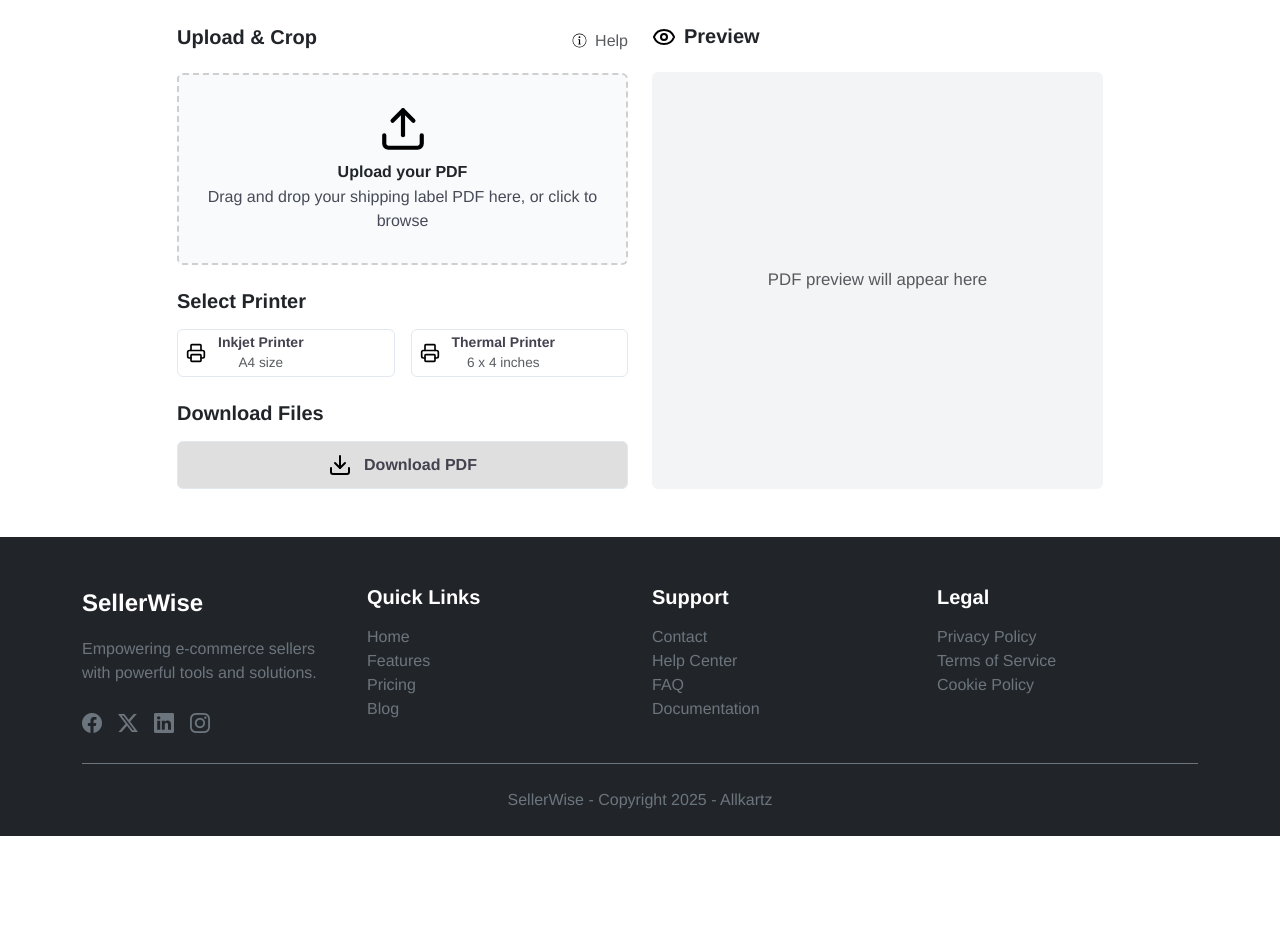
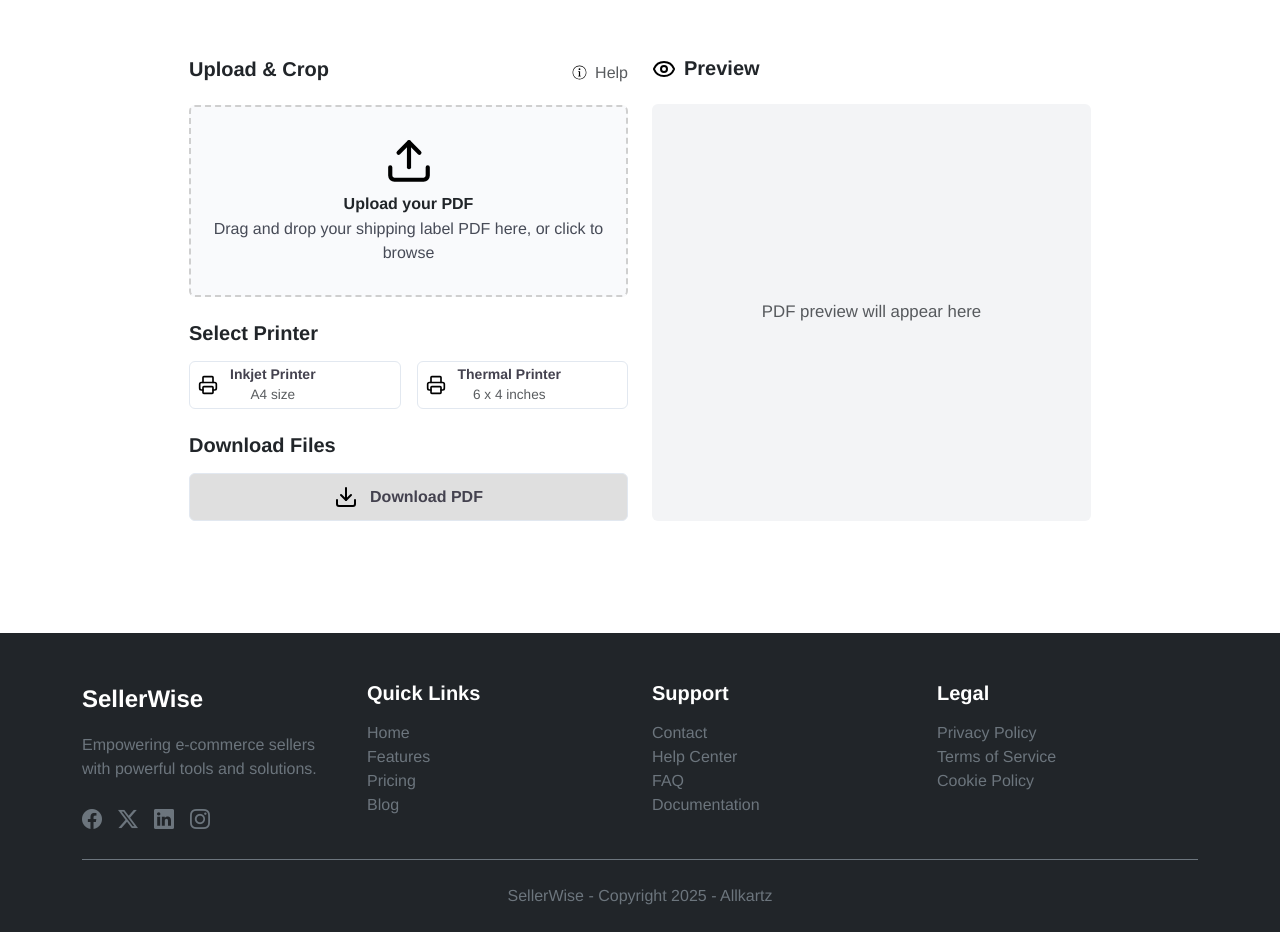
Before and after one commit to sellerwise/sellerwise.ai, a Django app: page /cropping-label/ in a window 1280 px wide. Shown: the part 176-1108 px from the top of the page. Before the commit the page ends 1012 px from the top, so only its background shows below. Run offline with Django 5.2, Linux system fonts and the light colour scheme; some libraries are stand-ins or nearby versions.

Commit message:
Update label_cropper.css

```diff
--- a/static/css/label_cropper.css
+++ b/static/css/label_cropper.css
@@ -140,13 +140,11 @@
     cursor: pointer;
 }
 
-<<<<<<< HEAD
-=======
 .main-content{
     margin: 2rem 0 4rem 0;s
 }
 
->>>>>>> 47f1a26f3daeaf1a61ecbefd9076caa04a9e0a99
+
 /* Toast styles */
 .toast-overlay {
     position: fixed;
```
